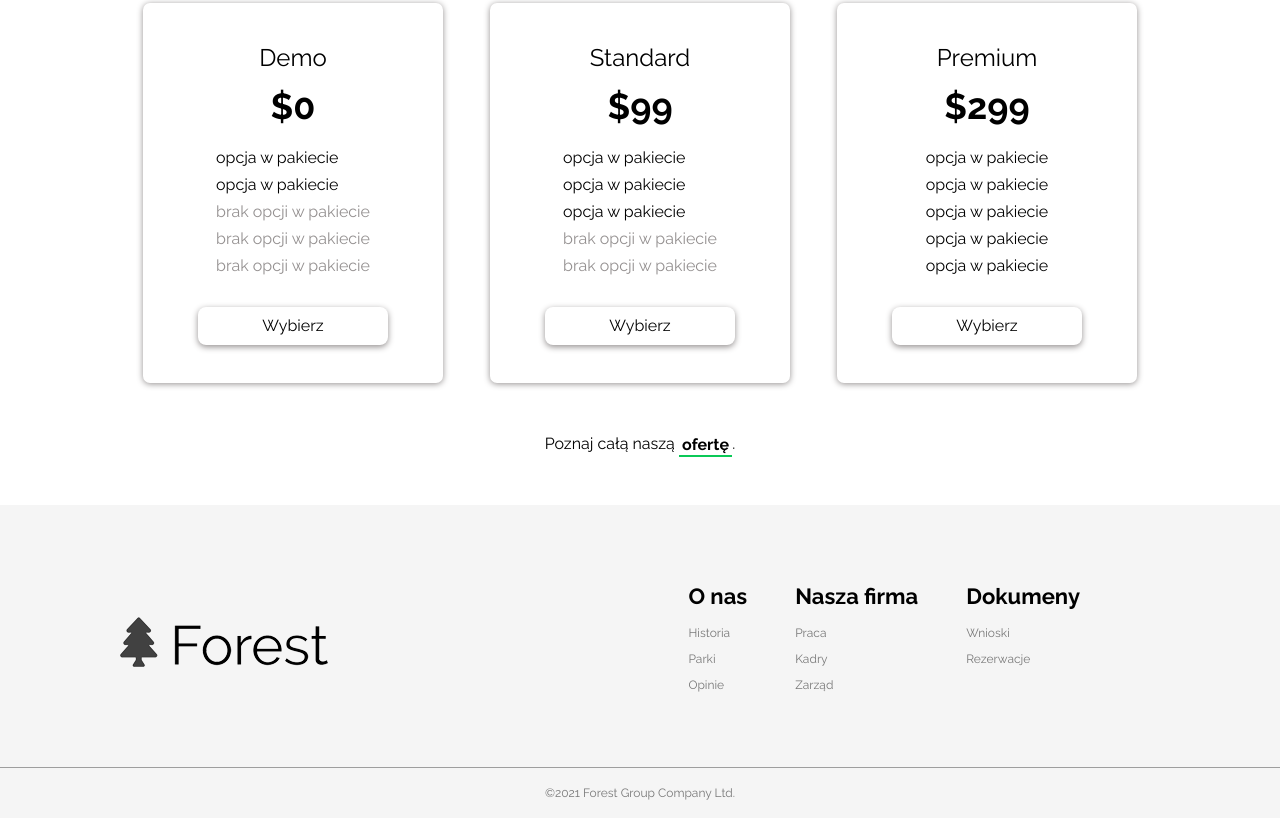
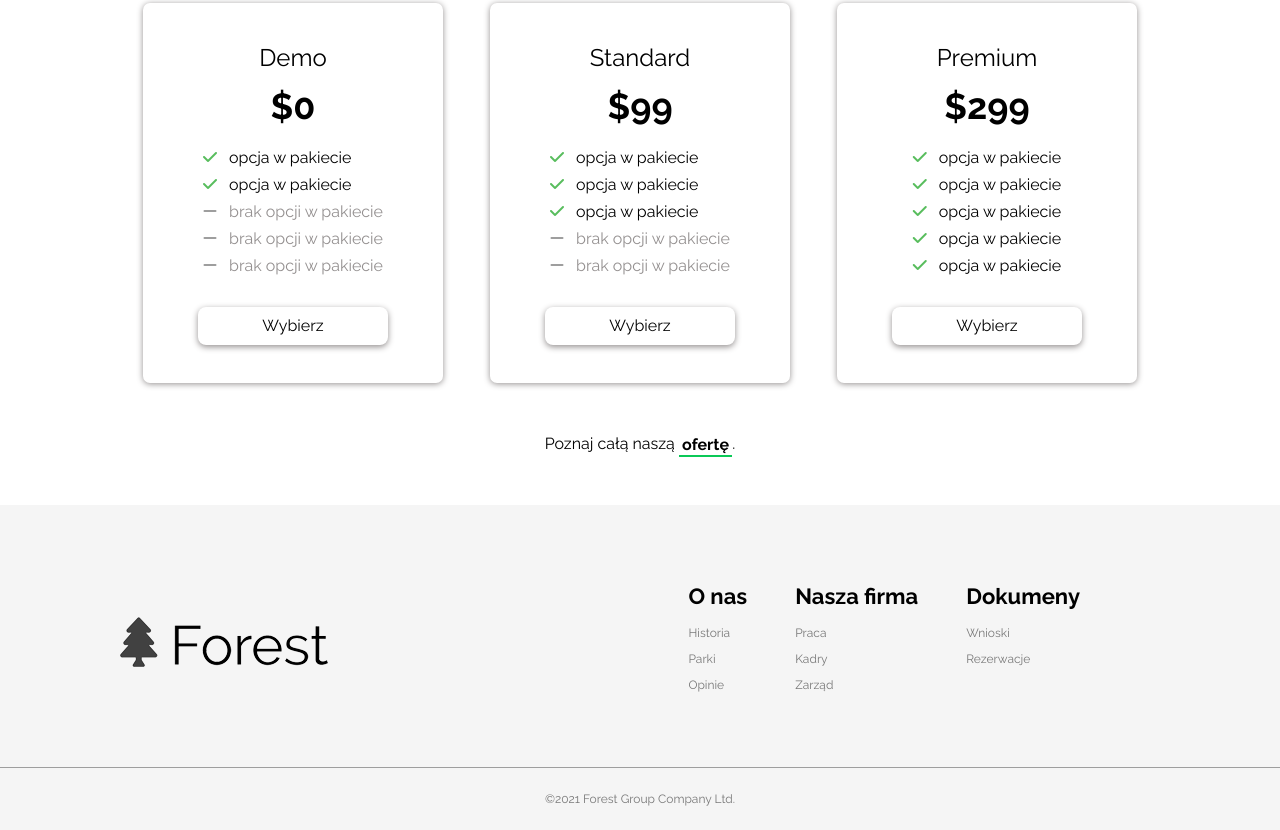
Before and after one commit to belie369/forest, a website: page index.html in a window 1280 px wide. Shown: the part 1435-2265 px from the top of the page. Drawn offline with Linux system fonts and the light colour scheme.

Commit message:
Added Font Awesome icons; Styled icons; Extracting the CSS responsible for the icons into a separate file

```diff
--- a/index.html
+++ b/index.html
@@ -10,6 +10,7 @@
     <meta property="og:title" content="Forest Group - Najpiękniejszy park">
     <meta property="og:description" content="Strona najpiękniejszego parku w okolicy - Forest Group">
     <meta property="og:url" content="https://forest.pl">
+    <script src="https://kit.fontawesome.com/576ebf3d4d.js" crossorigin="anonymous"></script>
     <script defer="" src="./dist/js/script.min.js"></script>
     <link rel="ico" href="./">
     <link rel="preconnect" href="https://fonts.googleapis.com">
@@ -85,11 +86,16 @@
                             <h3 class="offer__card-details-heading">Demo</h3>
                             <p>$0</p>
                             <ul class="offer__card-list">
-                                <li class="ok">opcja w pakiecie</li>
-                                <li class="ok">opcja w pakiecie</li>
-                                <li class="nok">brak opcji w pakiecie</li>
-                                <li class="nok">brak opcji w pakiecie</li>
-                                <li class="nok">brak opcji w pakiecie</li>
+                                <li class="ok"><i class="fas fa-check check" aria-hidden="true"></i> opcja w pakiecie
+                                </li>
+                                <li class="ok"><i class="fas fa-check check" aria-hidden="true"></i> opcja w pakiecie
+                                </li>
+                                <li class="nok"><i class="fas fa-minus minus" aria-hidden="true"></i> brak opcji w
+                                    pakiecie</li>
+                                <li class="nok"><i class="fas fa-minus minus" aria-hidden="true"></i> brak opcji w
+                                    pakiecie</li>
+                                <li class="nok"><i class="fas fa-minus minus" aria-hidden="true"></i> brak opcji w
+                                    pakiecie</li>
                             </ul>
                         </div>
                         <button class="offer__card-btn">Wybierz</button>
@@ -99,11 +105,16 @@
                             <h3 class="offer__card-details-heading">Standard</h3>
                             <p>$99</p>
                             <ul class="offer__card-list">
-                                <li class="ok">opcja w pakiecie</li>
-                                <li class="ok">opcja w pakiecie</li>
-                                <li class="ok">opcja w pakiecie</li>
-                                <li class="nok">brak opcji w pakiecie</li>
-                                <li class="nok">brak opcji w pakiecie</li>
+                                <li class="ok"><i class="fas fa-check check" aria-hidden="true"></i> opcja w pakiecie
+                                </li>
+                                <li class="ok"><i class="fas fa-check check" aria-hidden="true"></i> opcja w pakiecie
+                                </li>
+                                <li class="ok"><i class="fas fa-check check" aria-hidden="true"></i> opcja w pakiecie
+                                </li>
+                                <li class="nok"><i class="fas fa-minus minus" aria-hidden="true"></i> brak opcji w
+                                    pakiecie</li>
+                                <li class="nok"><i class="fas fa-minus minus" aria-hidden="true"></i> brak opcji w
+                                    pakiecie</li>
                         </div>
                         <button class="offer__card-btn">Wybierz</button>
                         </ul>
@@ -113,11 +124,11 @@
                             <h3 class="offer__card-details-heading">Premium</h3>
                             <p>$299</p>
                             <ul class="offer__card-list">
-                                <li class="ok">opcja w pakiecie</li>
-                                <li class="ok">opcja w pakiecie</li>
-                                <li class="ok">opcja w pakiecie</li>
-                                <li class="ok">opcja w pakiecie</li>
-                                <li class="ok">opcja w pakiecie</li>
+                                <li class="ok"><i class="fas fa-check check" aria-hidden="true"></i> opcja w pakiecie</li>
+                                <li class="ok"><i class="fas fa-check check" aria-hidden="true"></i> opcja w pakiecie</li>
+                                <li class="ok"><i class="fas fa-check check" aria-hidden="true"></i> opcja w pakiecie</li>
+                                <li class="ok"><i class="fas fa-check check" aria-hidden="true"></i> opcja w pakiecie</li>
+                                <li class="ok"><i class="fas fa-check check" aria-hidden="true"></i> opcja w pakiecie</li>
                             </ul>
                         </div>
                         <button class="offer__card-btn">Wybierz</button>
--- /dev/null
+++ b/src/sass/_fontawesome.scss
@@ -0,0 +1,11 @@
+.fas {
+	margin-right: 0.5em;
+}
+
+.fa-minus {
+	color: rgb(158, 158, 158);
+}
+
+.fa-check {
+	color: rgb(88, 189, 93);
+}
--- a/src/sass/_medium.scss
+++ b/src/sass/_medium.scss
@@ -14,6 +14,10 @@
 		&__logo img {
 			width: 60%;
 		}
+	}
+
+	.about {
+		margin-bottom: 3.2em;
 	}
 
 	//ADVENTURE
--- a/src/sass/_small.scss
+++ b/src/sass/_small.scss
@@ -385,7 +385,7 @@ button {
 	}
 
 	&__copyrights {
-		padding: 1.5em;
+		padding: 2em;
 		color: c.$footer-font;
 		font-size: 1.2rem;
 		text-align: center;
--- a/src/sass/main.scss
+++ b/src/sass/main.scss
@@ -5,3 +5,5 @@
 @use './small';
 @use './medium';
 @use './large';
+
+@use './fontawesome';
```
Also changed, not shown: dist/css/main.min.css, 1 other file.
